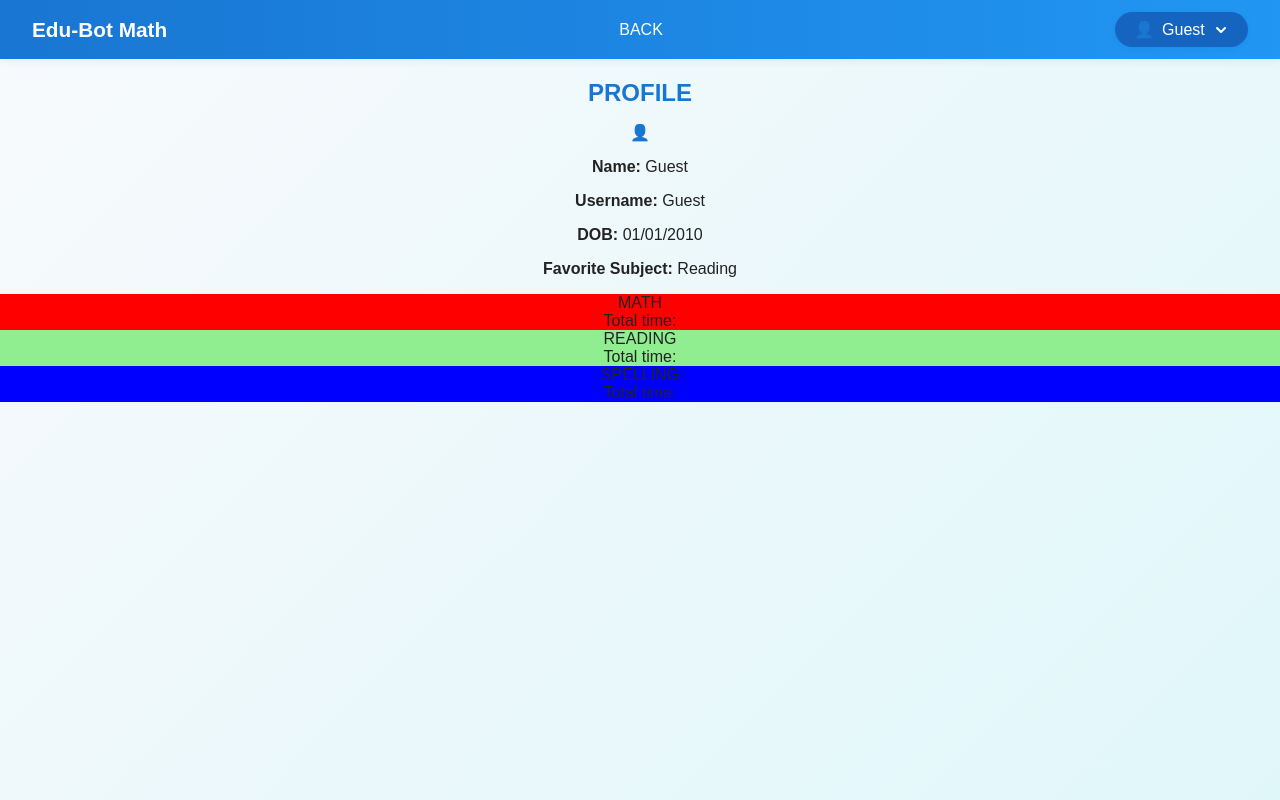
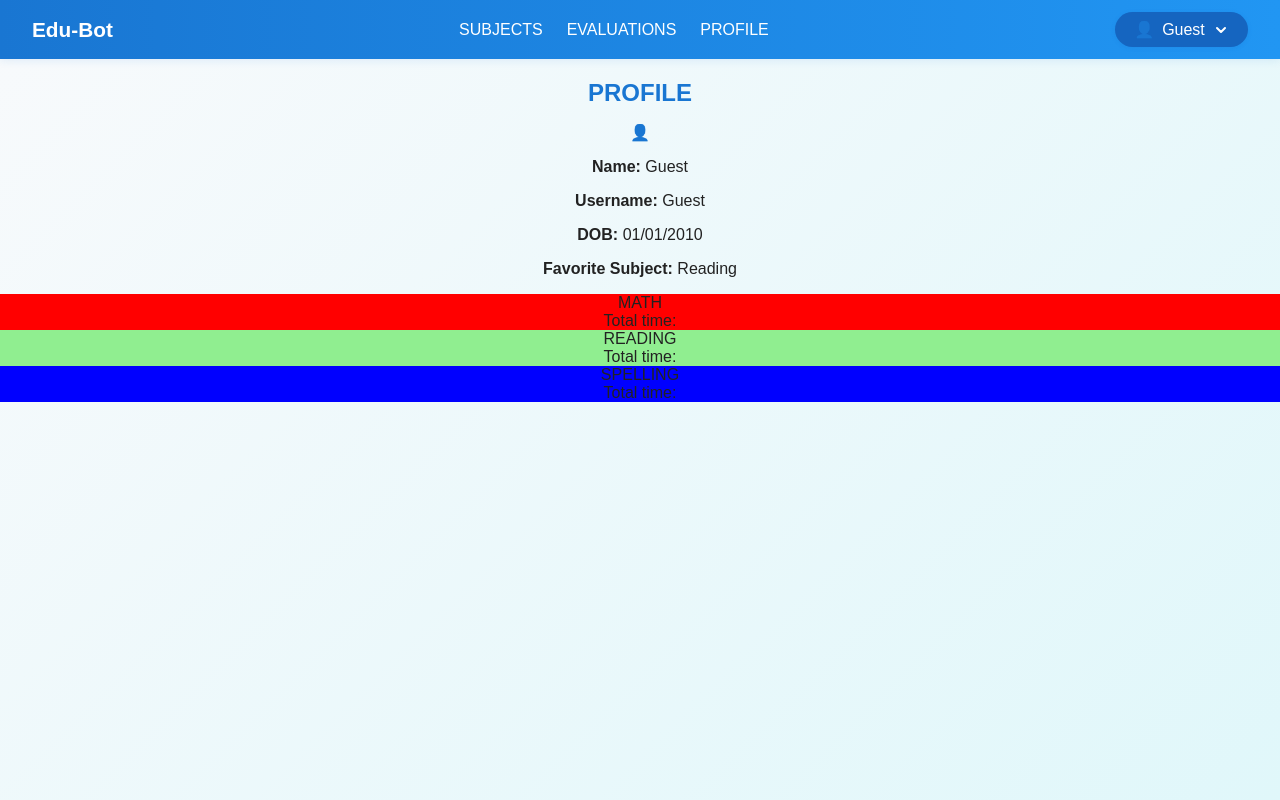
Before and after one commit to NickCebula/Edu-Bot, a React (Vite) app in the folder frontend/: page /profile in a window 1280 px wide. Built offline with nearby package versions, Linux system fonts and the light colour scheme.

Commit message:
fixed navbar

```diff
--- a/frontend/src/pages/Profile.jsx
+++ b/frontend/src/pages/Profile.jsx
@@ -20,9 +20,13 @@ export default function Profile() {
   return (
     <>
       <NavBar
-        title="Edu-Bot Math"
+        title="Edu-Bot"
         username={username}
-        links={[{ to: "/subjects", label: "BACK" }]}
+        links={[
+          { to: "/subjects", label: "SUBJECTS" },
+          { to: "/evaluations", label: "EVALUATIONS" },
+          { to: "/profile", label: "PROFILE" },
+        ]}
       />
 
       <div className="profile-container">
```
